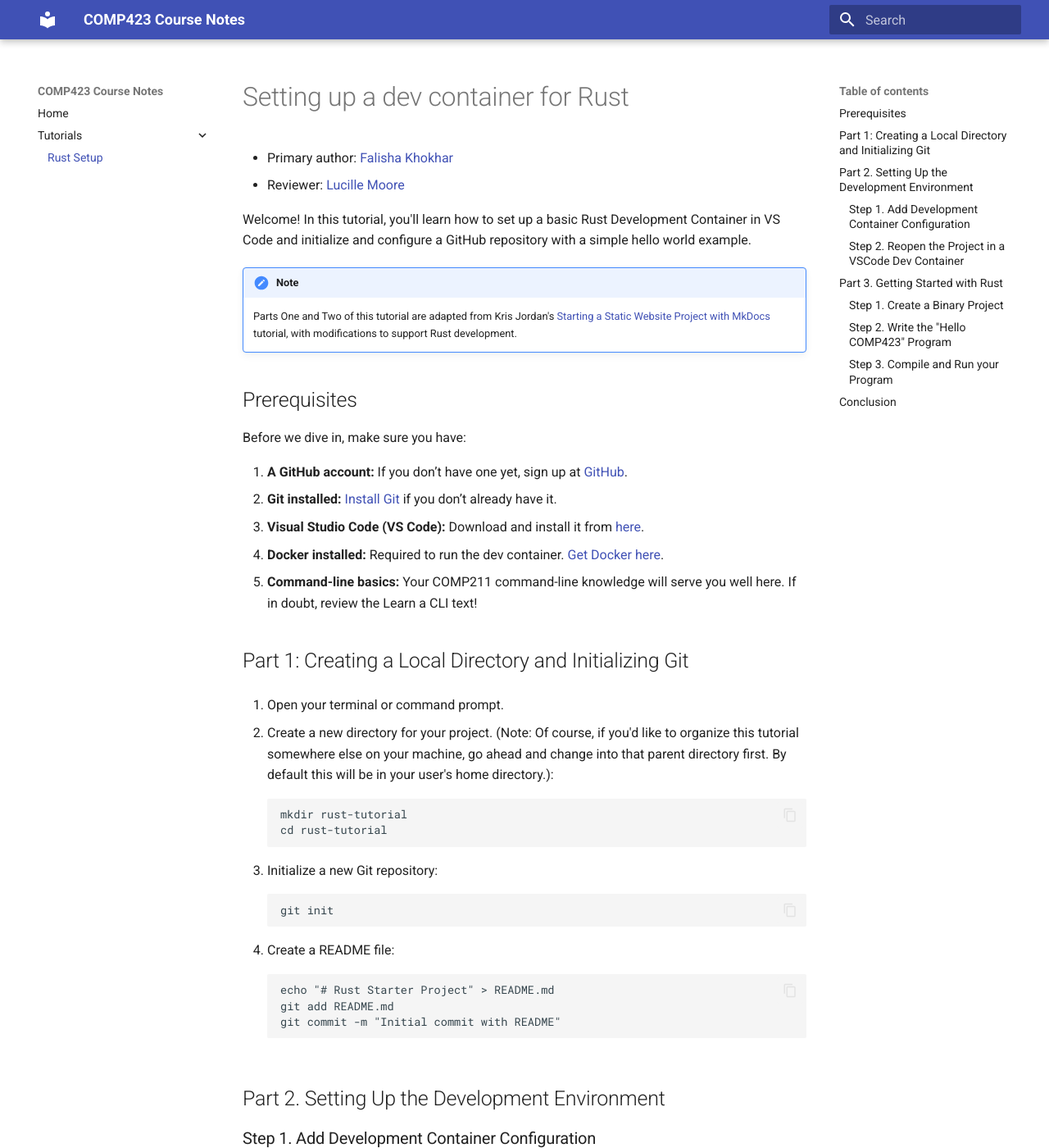
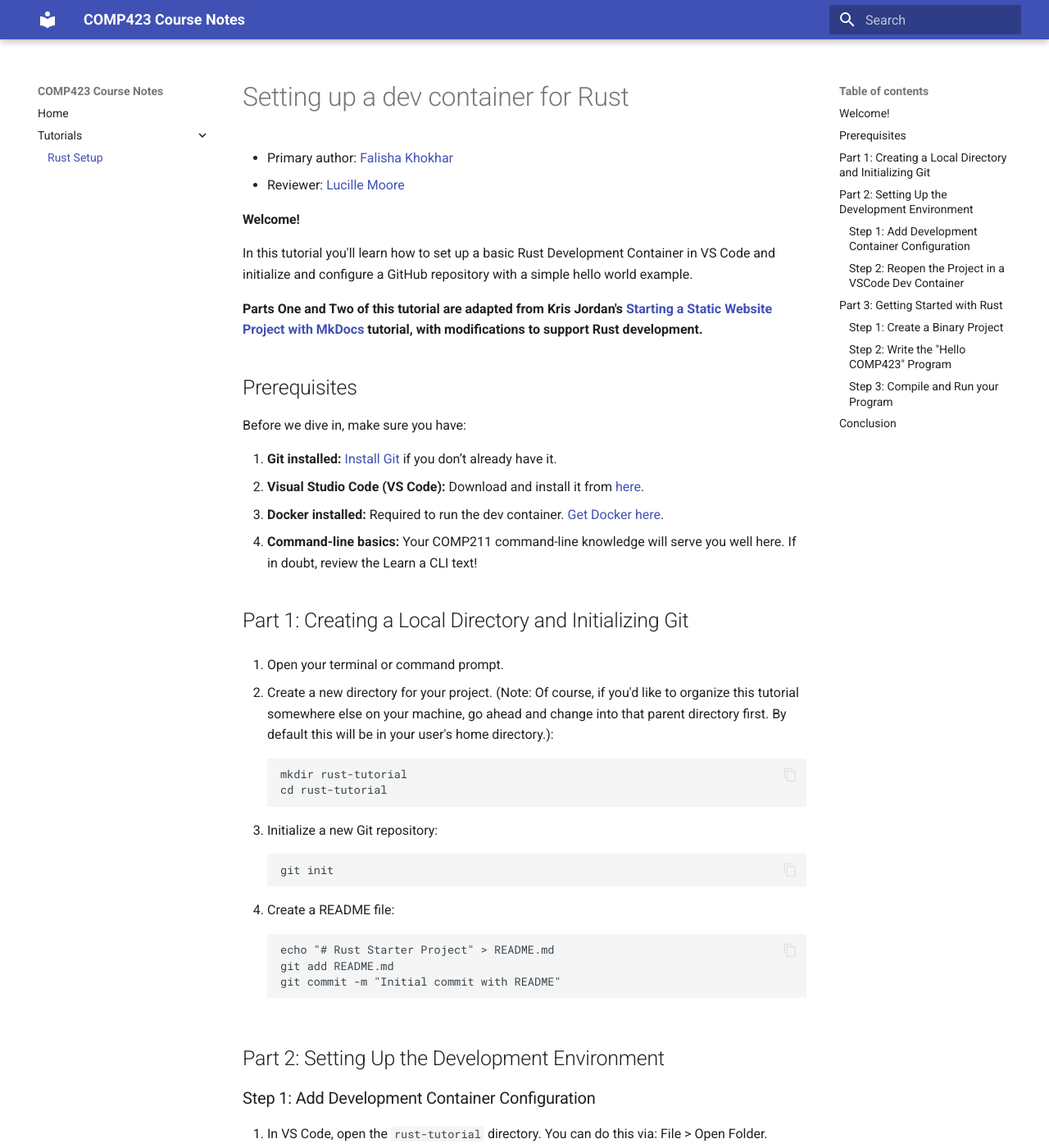
Before and after one commit to falishakhokhar/comp423-course-notes, an MkDocs documentation site: the page built from docs/tutorials/rust-setup.md, in a window 1280 px wide and 1400 px high. Shown: the whole window at 82% size. Built offline with MkDocs 1.6.1 and Material for MkDocs 9.7.7, drawn with Linux system fonts in a browser that asks for light colours; some of the changed text lies outside the part shown.

Commit message:
Partner edits for rust tutorial

````diff
--- a/docs/tutorials/rust-setup.md
+++ b/docs/tutorials/rust-setup.md
@@ -2,20 +2,20 @@
 * Primary author: [Falisha Khokhar](https://github.com/falishakhokhar)
 * Reviewer: [Lucille Moore](https://github.com/lmoore36)
 
-Welcome! In this tutorial, you'll learn how to set up a basic Rust Development Container in VS Code and initialize and configure a GitHub repository with a simple hello world example.
+#### Welcome!
 
-!!! note
-    Parts One and Two of this tutorial are adapted from Kris Jordan's [Starting a Static Website Project with MkDocs](https://comp423-25s.github.io/resources/MkDocs/tutorial/) tutorial, with modifications to support Rust development.
+In this tutorial you'll learn how to set up a basic Rust Development Container in VS Code and initialize and configure a GitHub repository with a simple hello world example.
+
+**Parts One and Two of this tutorial are adapted from Kris Jordan's [Starting a Static Website Project with MkDocs](https://comp423-25s.github.io/resources/MkDocs/tutorial/) tutorial, with modifications to support Rust development.**
 
 ## Prerequisites
 
 Before we dive in, make sure you have:
 
-1. **A GitHub account:** If you don’t have one yet, sign up at [GitHub](https://github.com/).
-2. **Git installed:** [Install Git](https://git-scm.com/book/en/v2/Getting-Started-Installing-Git) if you don’t already have it.
-3. **Visual Studio Code (VS Code):** Download and install it from [here](https://code.visualstudio.com/).
-4. **Docker installed:** Required to run the dev container. [Get Docker here](https://www.docker.com/products/docker-desktop).
-5. **Command-line basics:** Your COMP211 command-line knowledge will serve you well here. If in doubt, review the Learn a CLI text!
+1. **Git installed:** [Install Git](https://git-scm.com/book/en/v2/Getting-Started-Installing-Git) if you don’t already have it.
+2. **Visual Studio Code (VS Code):** Download and install it from [here](https://code.visualstudio.com/).
+3. **Docker installed:** Required to run the dev container. [Get Docker here](https://www.docker.com/products/docker-desktop).
+4. **Command-line basics:** Your COMP211 command-line knowledge will serve you well here. If in doubt, review the Learn a CLI text!
 
 ## Part 1: Creating a Local Directory and Initializing Git
 
@@ -42,9 +42,9 @@
     git commit -m "Initial commit with README"
     ```
 
-## Part 2. Setting Up the Development Environment
+## Part 2: Setting Up the Development Environment
 
-### Step 1. Add Development Container Configuration
+### Step 1: Add Development Container Configuration
 
 1. In VS Code, open the `rust-tutorial` directory. You can do this via: File > Open Folder.
 2. Install the **Dev Containers** extension for VS Code.
@@ -72,13 +72,13 @@
 - `postCreateCommand`: A command to run after the container is created. In this case, this command ensures Rust is available within the dev container and gives the user a confirmation message about their Rust installation.
 
 
-### Step 2. Reopen the Project in a VSCode Dev Container
+### Step 2: Reopen the Project in a VSCode Dev Container
 
 Reopen the project in the container by pressing `Ctrl+Shift+P` (or `Cmd+Shift+P` on Mac), typing "Dev Containers: Reopen in Container," and selecting the option. This may take a few minutes while the image is downloaded and the requirements are installed.
 
-## Part 3. Getting Started with Rust
+## Part 3: Getting Started with Rust
 
-### Step 1. Create a Binary Project
+### Step 1: Create a Binary Project
 
 To create a new package with Cargo, Rust's build system and package manager, run the following command inside the terminal in your Dev Container:
 
@@ -104,7 +104,7 @@
 
 `Cargo.toml` is called a manifest, and it contains all of the metadata that Cargo needs to compile your package.
 
-### Step 2. Write the "Hello COMP423" Program
+### Step 2: Write the "Hello COMP423" Program
 
 The `src/main.rs` file will automatically generate the following code snippet for you.
 
@@ -116,7 +116,7 @@
 
 Update the code to print "Hello COMP423".
 
-### Step 3. Compile and Run your Program
+### Step 3: Compile and Run your Program
 
 The `cargo build` command compiles the current package and creates an executable file in the `target/debug/` directory.
 ```
````
Also changed, not shown: other parts of docs/tutorials/rust-setup.md (+1 -2 lines).
